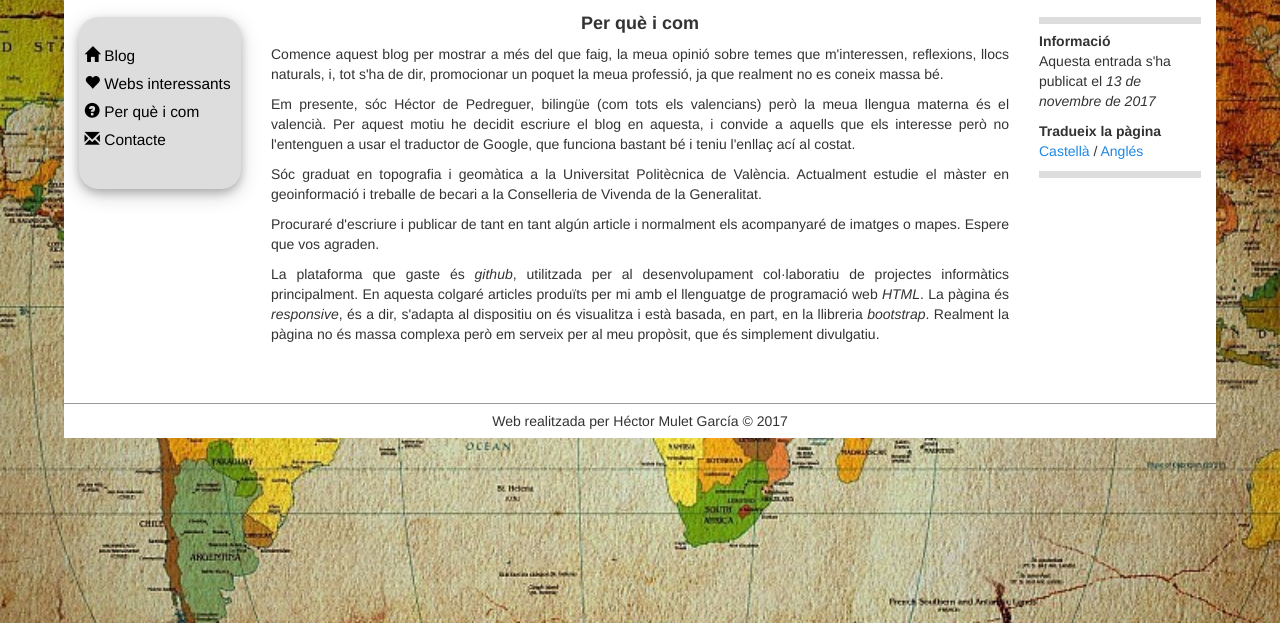
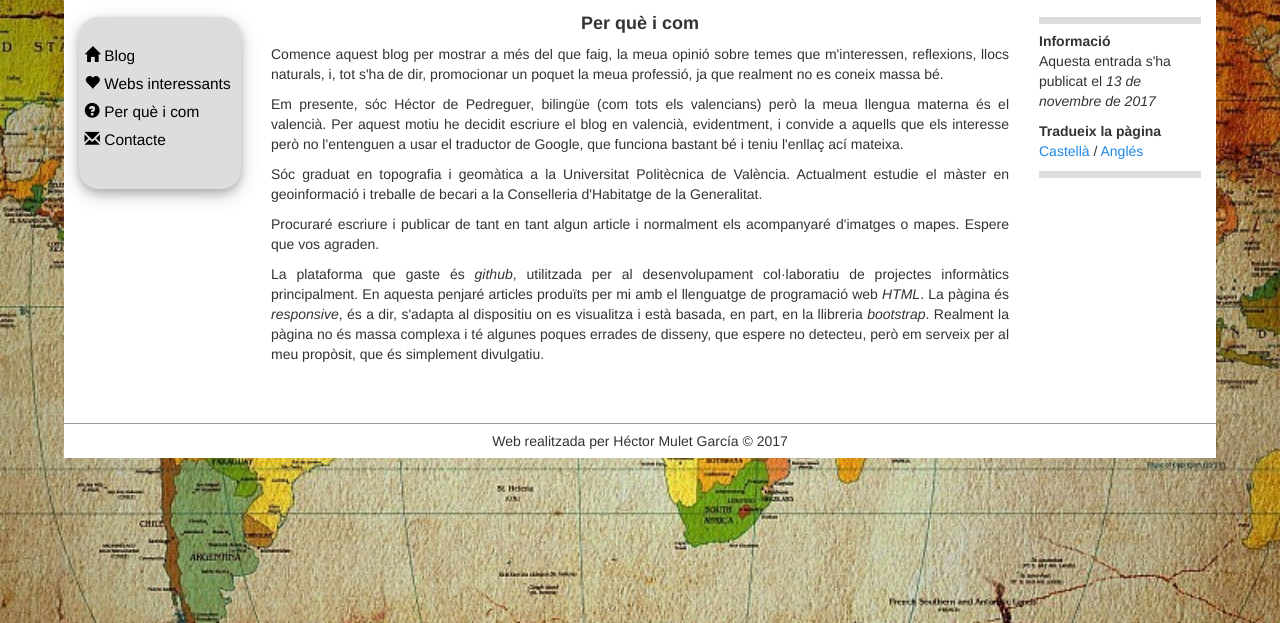
Before and after one commit to hectormg92/hectormg92.github.io, a plain HTML site: page per_que_i_com.html in a window 1280 px wide. Shown: the part 177-800 px from the top of the page. Drawn offline with nearby package versions, Linux system fonts and the light colour scheme.

Commit message:
Add files via upload
correcció

```diff
--- a/per_que_i_com.html
+++ b/per_que_i_com.html
@@ -130,13 +130,13 @@
 </p><p>
 Comence aquest blog per mostrar a més del que faig, la meua opinió sobre temes que m'interessen, reflexions, llocs naturals, i, tot s'ha de dir, promocionar un poquet la meua professió, ja que realment no es coneix massa bé.
 </p><p>
-Em presente, sóc Héctor de Pedreguer, bilingüe (com tots els valencians) però la meua llengua materna és el valencià. Per aquest motiu he decidit escriure el blog en aquesta, i convide a aquells que els interesse però no l'entenguen a usar el traductor de Google, que funciona bastant bé i teniu l'enllaç ací al costat.
+Em presente, sóc Héctor de Pedreguer, bilingüe (com tots els valencians) però la meua llengua materna és el valencià. Per aquest motiu he decidit escriure el blog en valencià, evidentment, i convide a aquells que els interesse però no l'entenguen a usar el traductor de Google, que funciona bastant bé i teniu l'enllaç ací mateixa.
 </p><p>
-Sóc graduat en topografia i geomàtica a la Universitat Politècnica de València. Actualment estudie el màster en geoinformació i treballe de becari a la Conselleria de Vivenda de la Generalitat.
+Sóc graduat en topografia i geomàtica a la Universitat Politècnica de València. Actualment estudie el màster en geoinformació i treballe de becari a la Conselleria d'Habitatge de la Generalitat.
 </p><p>
-Procuraré d'escriure i publicar de tant en tant algún article i normalment els acompanyaré de imatges o mapes. Espere que vos agraden.
+Procuraré escriure i publicar de tant en tant algun article i normalment els acompanyaré d'imatges o mapes. Espere que vos agraden.
 </p><p>
-La plataforma que gaste és <i>github</i>, utilitzada per al desenvolupament col·laboratiu de projectes informàtics principalment. En aquesta colgaré articles produïts per mi amb el llenguatge de programació web <i>HTML</i>. La pàgina és <i>responsive</i>, és a dir, s'adapta al dispositiu on és visualitza i està basada, en part, en la llibreria <i>bootstrap</i>. Realment la pàgina no és massa complexa però em serveix per al meu propòsit, que és simplement divulgatiu.
+La plataforma que gaste és <i>github</i>, utilitzada per al desenvolupament col·laboratiu de projectes informàtics principalment. En aquesta penjaré articles produïts per mi amb el llenguatge de programació web <i>HTML</i>. La pàgina és <i>responsive</i>, és a dir, s'adapta al dispositiu on es visualitza i està basada, en part, en la llibreria <i>bootstrap</i>. Realment la pàgina no és massa complexa i té algunes poques errades de disseny, que espere no detecteu, però em serveix per al meu propòsit, que és simplement divulgatiu.
 </p>
 <br>
 
```
